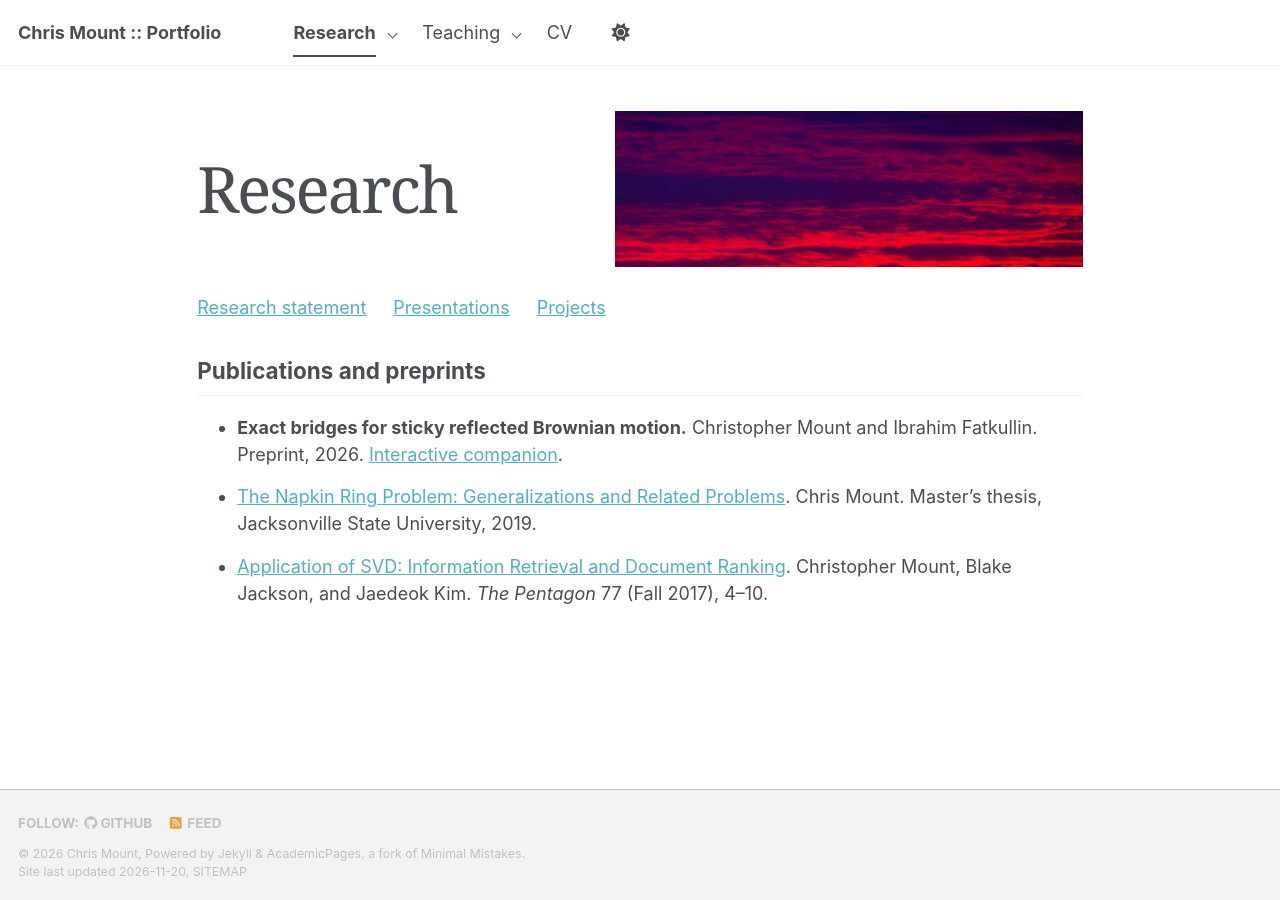
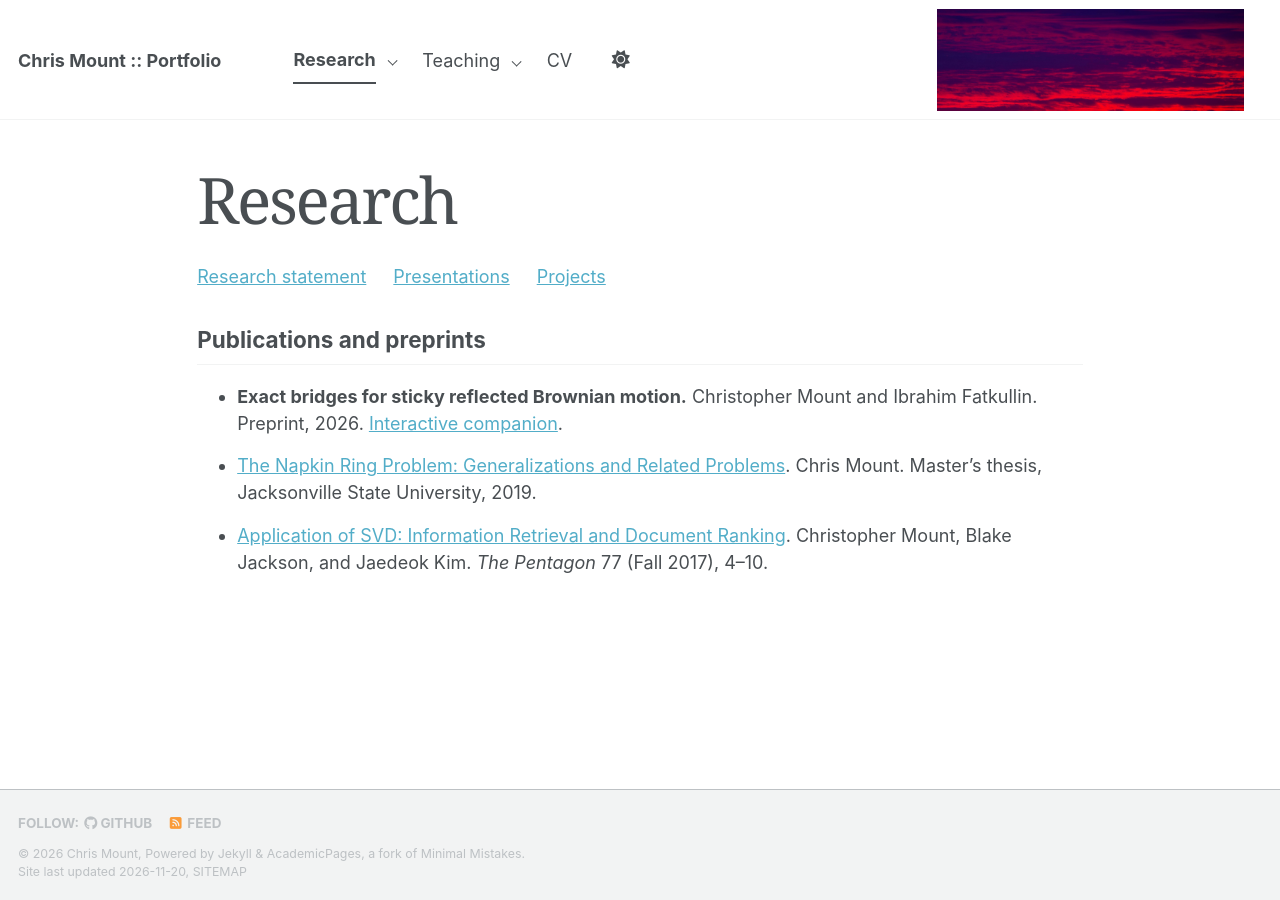
Before and after one commit to chris-mount-60/chris-mount-60.github.io, a Jekyll site: the page built from _pages/publications.html, in a window 1280 px wide. Built offline with Jekyll 4.4.1, drawn with Linux system fonts in a browser that asks for light colours; a script bundle is joined from its source files by our own code; a style sheet for code colours, icons or effects is not loaded.

Commit message:
Place ridge in masthead and align research notation with preprint

```diff
--- a/_includes/masthead.html
+++ b/_includes/masthead.html
@@ -1,5 +1,5 @@
 {% include base_path %}
-<div class="masthead">
+<div class="masthead{% if page.research_landscape %} masthead--landscape{% endif %}">
   <div class="masthead__inner-wrap">
     <div class="masthead__menu">
       <nav id="site-nav" class="greedy-nav">
@@ -35,6 +35,7 @@
         <ul class="hidden-links hidden"></ul>
       </nav>
     </div>
+    {% if page.research_landscape %}{% include research-landscape.html %}{% endif %}
   </div>
 </div>
 
--- a/_includes/research-landscape.html
+++ b/_includes/research-landscape.html
@@ -2,17 +2,16 @@
         aria-label="Generate a reflected Brownian mountain ridge"
         title="Click to generate a new mountain ridge">
   <img id="mount-sunset" src="{{ '/images/research-sunset-crimson.jpg' | relative_url }}"
-       data-sunsets="{{ '/images/research-sunset-crimson.jpg' | relative_url }}|{{ '/images/research-sunset-gold.jpg' | relative_url }}"
        alt="">
   <svg viewBox="0 0 960 400" preserveAspectRatio="none" aria-hidden="true">
     <defs>
       <linearGradient id="mount-fill" x1="0" y1="0" x2="0" y2="1" gradientUnits="objectBoundingBox">
-        <stop offset="0" stop-color="#10051f"/>
-        <stop offset="1" stop-color="#292060"/>
+        <stop offset="0" stop-color="#000000"/>
+        <stop offset="1" stop-color="#180925"/>
       </linearGradient>
     </defs>
     <path id="mount-area" fill="url(#mount-fill)"/>
     <path id="mount-ridge" fill="none" stroke="#000000" stroke-width="1.4" vector-effect="non-scaling-stroke"/>
   </svg>
 </button>
-<script src="{{ '/assets/js/research-landscape.js' | relative_url }}" defer></script>
+<script src="{{ '/assets/js/research-landscape.js' | relative_url }}?v={{ site.time | date: '%s' }}" defer></script>
--- a/_layouts/single.html
+++ b/_layouts/single.html
@@ -25,9 +25,8 @@ layout: default
 
     <div class="page__inner-wrap">
       {% unless page.header.overlay_color or page.header.overlay_image %}
-        <header{% if page.research_landscape %} class="research-header"{% endif %}>
+        <header>
           {% if page.title and page.hide_page_title != true %}<h1 class="page__title" itemprop="headline">{{ page.title | markdownify | remove: "<p>" | remove: "</p>" }}</h1>{% endif %}
-          {% if page.research_landscape %}{% include research-landscape.html %}{% endif %}
           {% if page.read_time %}
             <p class="page__meta"><i class="fa fa-clock" aria-hidden="true"></i> {% include read-time.html %}</p>
           {% endif %}
--- a/assets/css/main.scss
+++ b/assets/css/main.scss
@@ -74,19 +74,21 @@
   .mount-profile .contact-block { font-size: 1rem; }
 }
 .mount-bibliography li { margin-bottom: .85rem; }
-.mount-portfolio .research-header {
+.masthead--landscape .masthead__inner-wrap {
   display: flex;
   align-items: center;
-  justify-content: space-between;
-  gap: 1.5rem;
-  margin-bottom: 1.5rem;
-  .page__title { margin: 0; }
+  gap: 1rem;
 }
-.mount-portfolio .mount-landscape {
+.masthead--landscape .masthead__menu {
+  flex: 1;
+  min-width: 0;
+}
+.masthead--landscape .greedy-nav { min-width: 0; }
+.masthead--landscape .mount-landscape {
   display: block;
   position: relative;
-  flex: 0 1 26rem;
-  width: 55%;
+  flex: 0 0 clamp(6rem, 24vw, 22rem);
+  width: clamp(6rem, 24vw, 22rem);
   aspect-ratio: 3 / 1;
   overflow: hidden;
   padding: 0;
@@ -106,9 +108,11 @@
   margin-bottom: 2rem;
 }
 @media (max-width: 36rem) {
-  .mount-portfolio .research-header { gap: 1rem; }
-  .mount-portfolio .research-header .page__title { font-size: 2rem; }
-  .mount-portfolio .mount-landscape { flex-basis: 50%; width: 50%; }
+  .masthead--landscape .masthead__inner-wrap { gap: .5rem; }
+  .masthead--landscape .masthead__menu-item--lg {
+    padding-right: .25rem;
+    > a { max-width: 8rem; white-space: normal; font-size: .9rem; }
+  }
 }
 .square-frame {
   position: absolute; left: 0; right: 0; z-index: 2;
--- a/assets/js/research-landscape.js
+++ b/assets/js/research-landscape.js
@@ -1,10 +1,7 @@
 (() => {
   const landscape = document.getElementById("generate-ridge");
-  const sunset = document.getElementById("mount-sunset");
   const ridge = document.getElementById("mount-ridge");
   const area = document.getElementById("mount-area");
-  const sunsets = sunset.dataset.sunsets.split("|");
-  sunset.src = sunsets[Math.floor(Math.random() * sunsets.length)];
 
   const width = 960, height = 400, steps = 960, duration = 6000;
   let points = [], started = 0, frame = null;
@@ -23,7 +20,7 @@
       peak = Math.max(peak, Math.abs(next));
       brownian = next;
     }
-    return samples.map(([x, y]) => [x, height - 0.21 * height * y / (peak || 1)]);
+    return samples.map(([x, y]) => [x, height - 0.315 * height * y / (peak || 1)]);
   }
 
   function draw(fraction) {
```
Also changed, not shown: _pages/research-statement.html (+10 -10 lines), images/research-sunset-gold.jpg (deleted).
